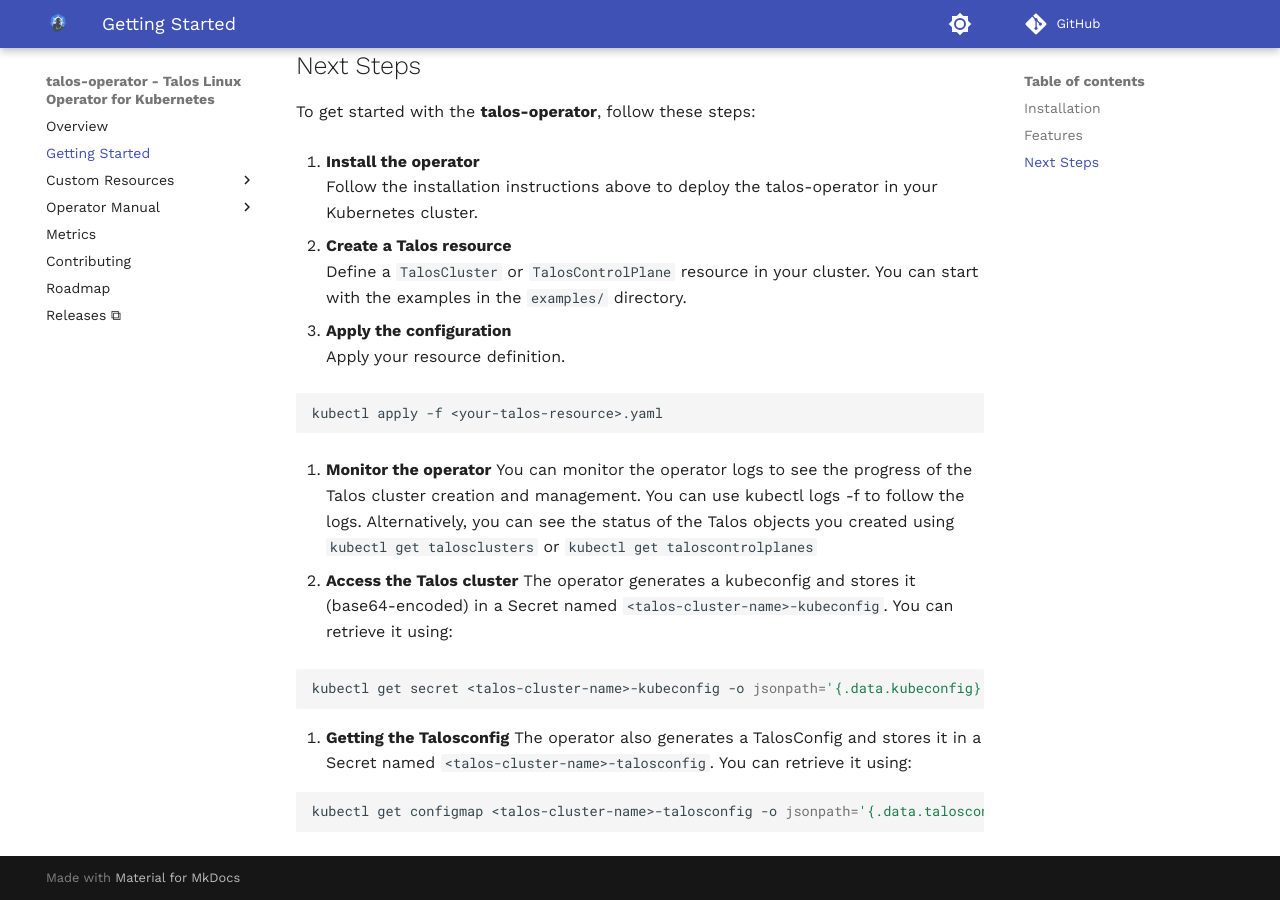
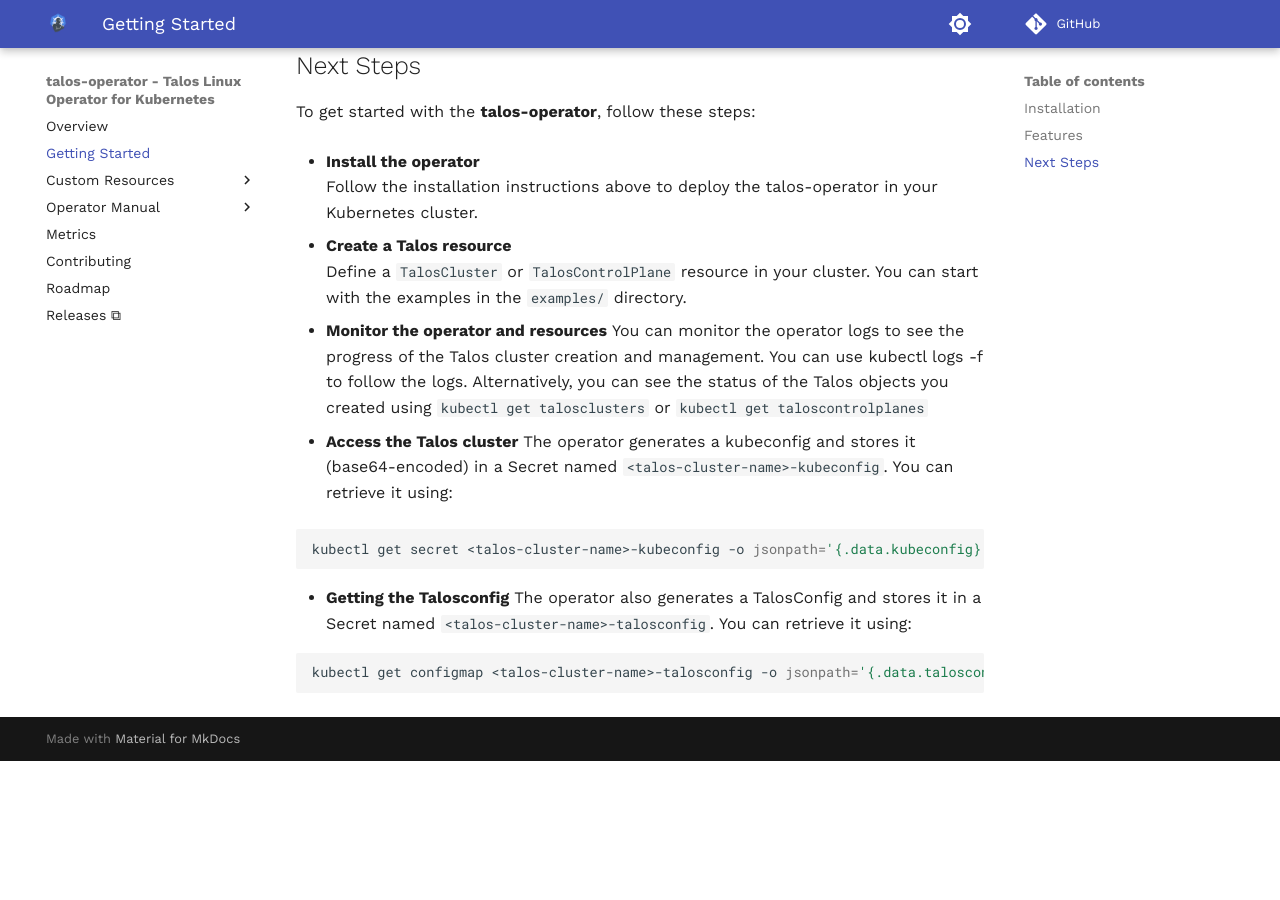
Before and after one commit to alperencelik/talos-operator, an MkDocs documentation site: the page built from docs/getting_started.md, in a window 1280 px wide and 900 px high, scrolled down 1254 px. Built offline with MkDocs 1.6.1 and Material for MkDocs 9.7.7, drawn with Linux system fonts in a browser that asks for light colours; comment, search, counter and statistics services are not loaded; the version menu is left out; after the commit the page ends 2015 px from its top, so only the background shows below that.

Commit message:
chore: fix docs

````diff
--- a/docs/getting_started.md
+++ b/docs/getting_started.md
@@ -23,30 +23,23 @@
 
 To get started with the **talos-operator**, follow these steps:
 
-1. **Install the operator**
+- **Install the operator**
    Follow the installation instructions above to deploy the talos-operator in your Kubernetes cluster.
 
-2. **Create a Talos resource**
+- **Create a Talos resource**
    Define a `TalosCluster` or `TalosControlPlane` resource in your cluster. You can start with the examples in the `examples/` directory.
 
-3. **Apply the configuration**
-   Apply your resource definition.
-
-   ```bash
-   kubectl apply -f <your-talos-resource>.yaml
-   ```
-
-4. **Monitor the operator**
+- **Monitor the operator and resources**
     You can monitor the operator logs to see the progress of the Talos cluster creation and management. You can use kubectl logs -f <talos-operator-pod> to follow the logs. Alternatively, you can see the status of the Talos objects you created using `kubectl get talosclusters` or `kubectl get taloscontrolplanes`
 
-5. **Access the Talos cluster**
+- **Access the Talos cluster**
    The operator generates a kubeconfig and stores it (base64-encoded) in a Secret named `<talos-cluster-name>-kubeconfig`. You can retrieve it using:
 
    ```bash
    kubectl get secret <talos-cluster-name>-kubeconfig -o jsonpath='{.data.kubeconfig}' | base64 --decode
    ```
 
-6. **Getting the Talosconfig**
+- **Getting the Talosconfig**
    The operator also generates a TalosConfig and stores it in a Secret named `<talos-cluster-name>-talosconfig`. You can retrieve it using:
 
    ```bash
````
